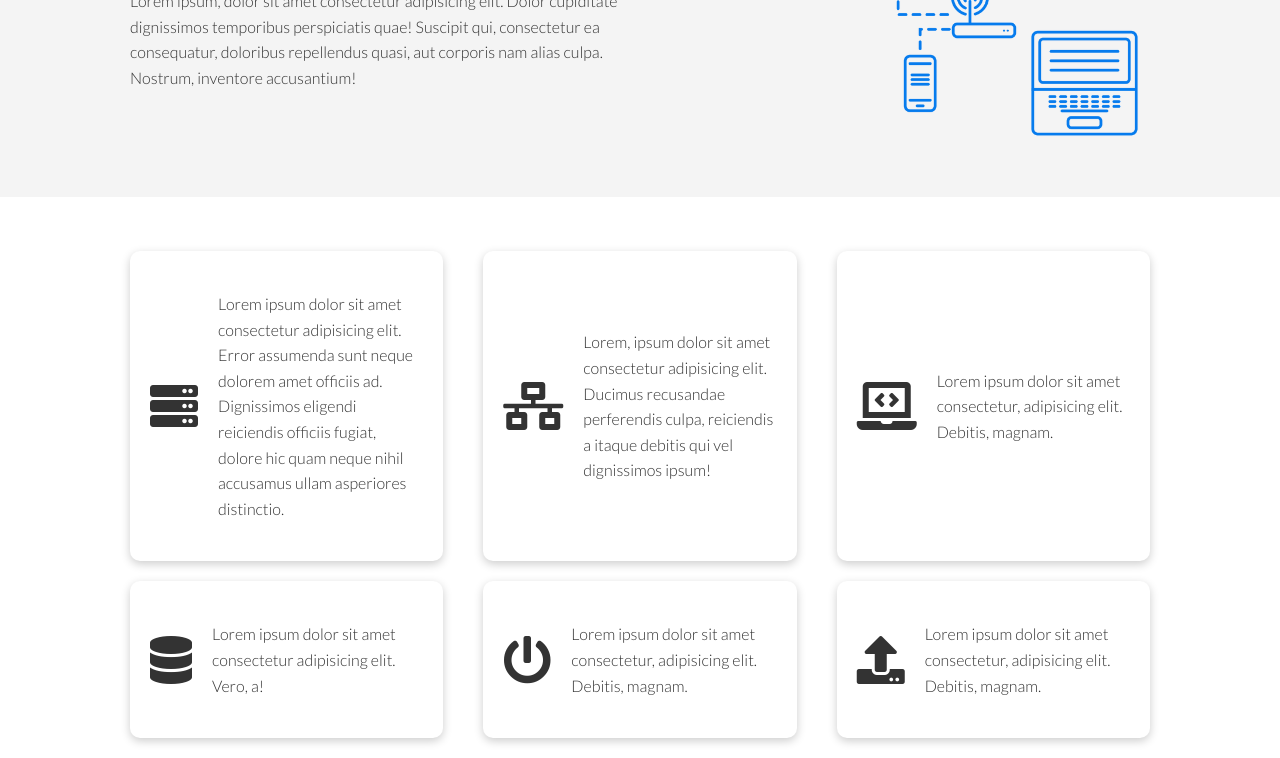
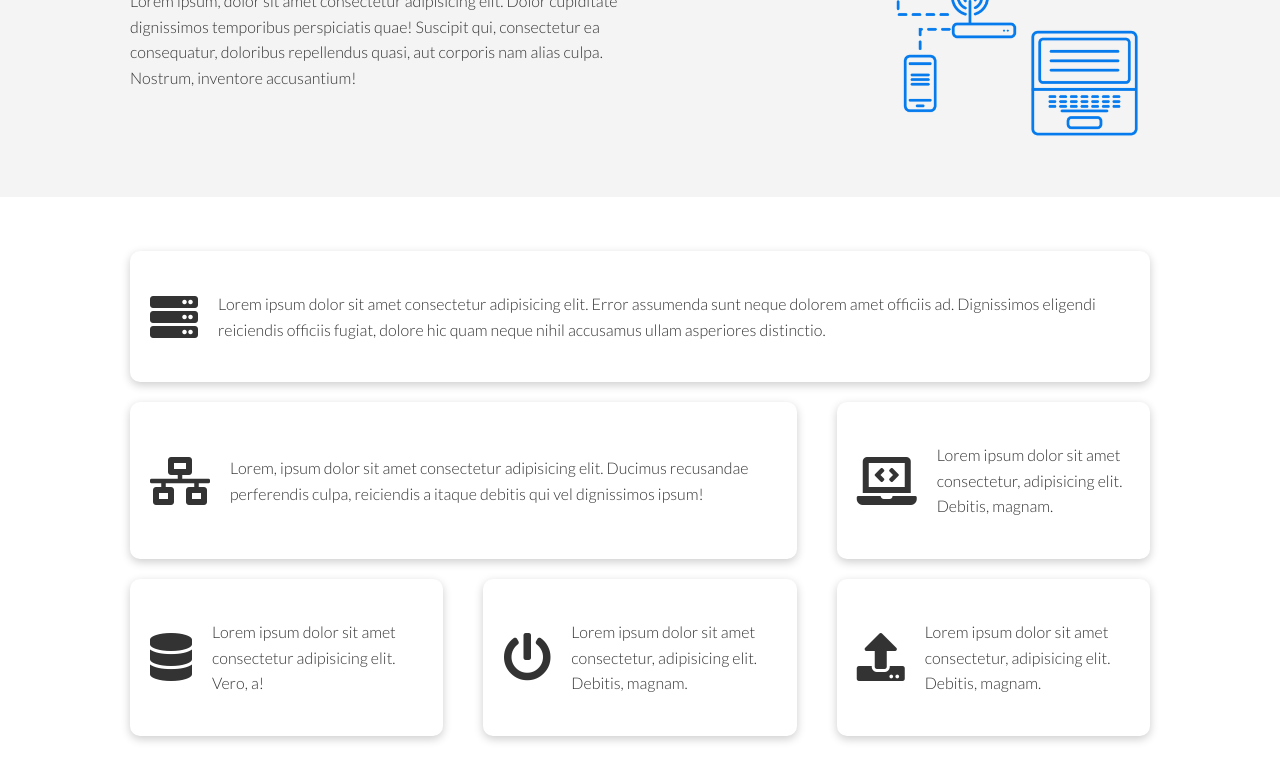
Before and after one commit to elissaeng/responsive-website, a plain HTML site: page features.html in a window 1280 px wide. Shown: the part 501-1259 px from the top of the page. Drawn offline with Linux system fonts and the light colour scheme.

Commit message:
features grid with spans

```diff
--- a/css/main.css
+++ b/css/main.css
@@ -205,6 +205,14 @@ img {
   padding: 30px;
 }
 
+.features-main .grid > *:first-child {
+  grid-column: 1 / span 3;
+}
+
+.features-main .grid > *:nth-child(2) {
+  grid-column: 1 / span 2;
+}
+
 /* Footer */
 .footer .social a {
   margin: 0 10px;
```
